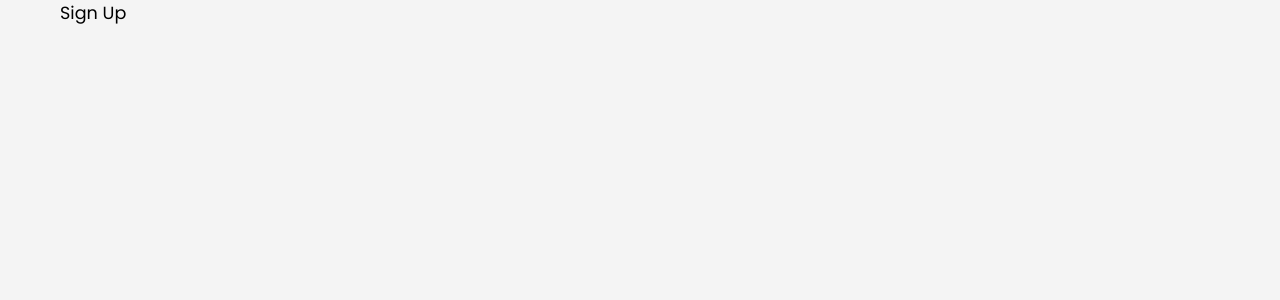
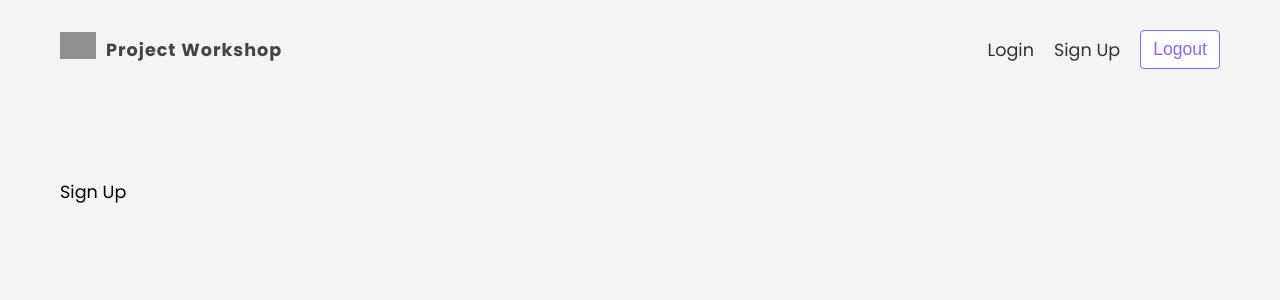
Before and after one commit to manny53365/project-management-site-reactjs, a React (Create React App) app: page /signup in a window 1280 px wide. Shown: the top 300 px of the page. Built offline with nearby package versions, Linux system fonts and the light colour scheme; grey boxes are pictures that could not be loaded; the HTML template or start-up script is replaced by a standard one.

Commit message:
added navbar component and ensured it would display on all pages inside of the app

```diff
--- a/src/App.jsx
+++ b/src/App.jsx
@@ -7,12 +7,14 @@
 import Signup from './pages/signup/Signup';
 import Create from './pages/create/Create';
 import Project from './pages/project/Project';
+import Navbar from './components/Navbar';
 
 function App() {
   return (
     <div className="App">
         <BrowserRouter>
           <div className='container'>
+            <Navbar/>
             <Switch>
               <Route exact path='/'>
                 <Dashboard />
--- /dev/null
+++ b/src/components/Navbar.css
@@ -0,0 +1,31 @@
+.navbar {
+  width: 100%;
+  padding: 30px 0;
+  box-sizing: border-box;
+  margin-bottom: 80px;
+}
+.navbar ul {
+  display: flex;
+  margin: 0 auto;
+  align-items: center;
+  justify-content: flex-end;
+}
+.navbar .logo {
+  font-weight: bold;
+  color: var(--heading-color);
+  letter-spacing: 1px;
+  display: flex;
+  align-items: center;
+  margin-right: auto;
+}
+.navbar .logo img {
+  margin-right: 10px;
+  filter: invert(25%);
+  width: 36px;
+  margin-top: -8px;
+}
+.navbar a {
+  color: #333;
+  text-decoration: none;
+  margin-right: 20px;
+}
--- /dev/null
+++ b/src/components/Navbar.jsx
@@ -0,0 +1,22 @@
+import { Link } from 'react-router-dom';
+
+import './Navbar.css';
+import Temple from '../assets/temple.svg'
+
+export default function Navbar() {
+    return (
+        <div className='navbar'>
+            <ul>
+                <li className='logo'>
+                    <img src={Temple} alt="Logo" />
+                    <span>Project Workshop</span>
+                </li>
+                <li><Link to='/login'>Login</Link></li>
+                <li><Link to='/signup'>Sign Up</Link></li>
+                <li>
+                    <button className='btn'>Logout</button>
+                </li>
+            </ul>
+        </div>
+    )
+}
```
